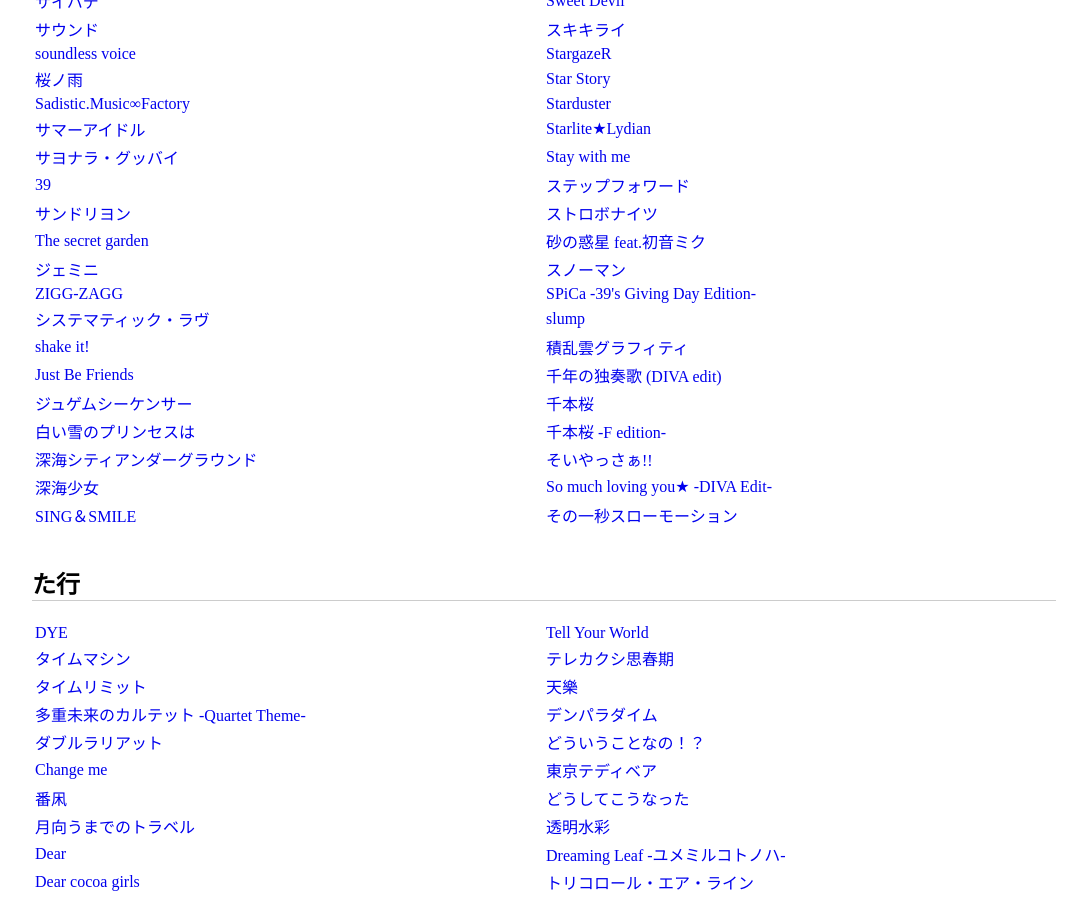
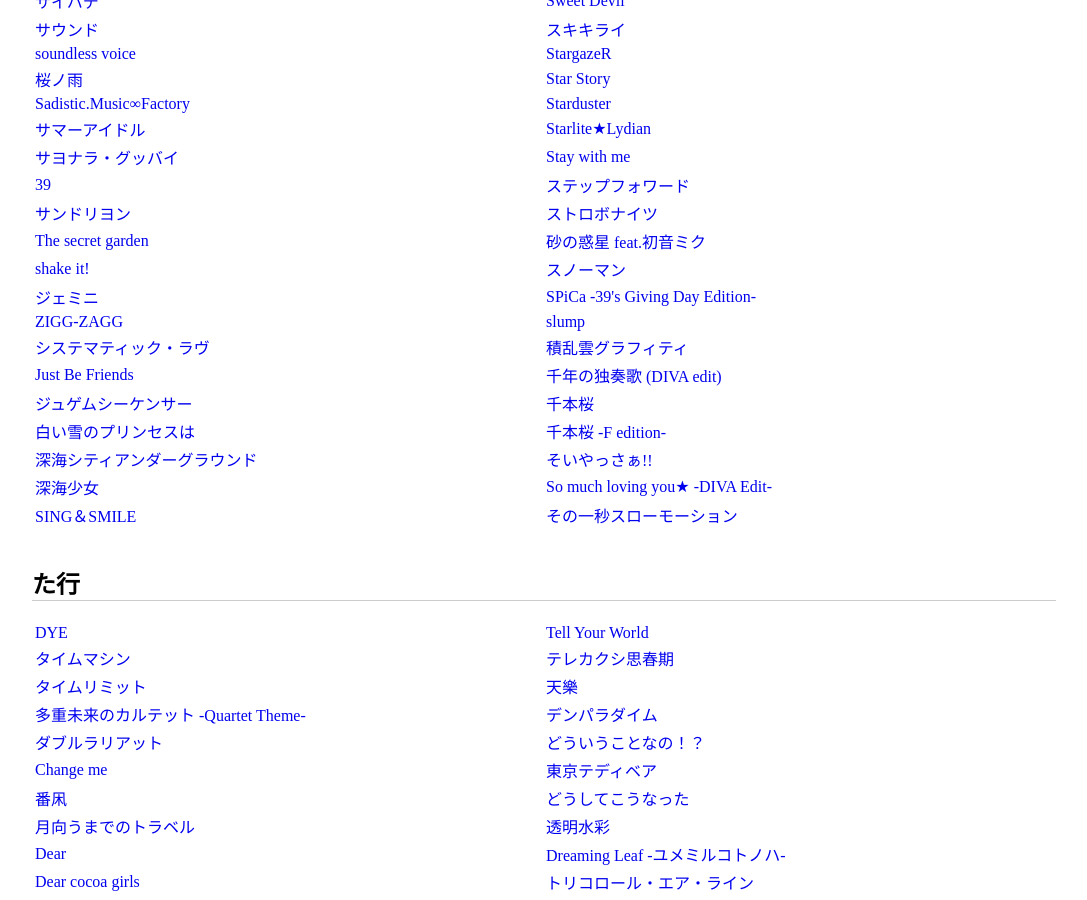
Before and after one commit to ProjectDIVA/FT, a Jekyll site: the page song.html, which Jekyll copies as it is, in a window 1280 px wide and 900 px high, scrolled down 1406 px. Shown: the whole window, without its empty margins (96-1183 px from the left). Built offline with Jekyll 4.4.1, drawn with Linux system fonts in a browser that asks for light colours.

Commit message:
修复部分曲目顺序问题、「ODDS&ENDS」路线简化

```diff
--- a/route.js
+++ b/route.js
@@ -242,7 +242,7 @@
 sa["エレクトロサチュレイタ"]=new Array("c","-","k2646#k3089#k3736#k5336#h5876,5922,5969.r24844#h6322,6337,6388,6408.r25988","-","-","-");
 sa["エンヴィキャットウォーク"]=new Array("c","-","c","-","-","-");
 sa["オオカミガール"]=new Array("h2559.r10440#h[FF]2754,2905.r12098#h3043.r12676#k5970","-","h211,344.r1793#h2655.r10946#h3049.r12740#h3235.r13635#h3528,3634,3700.r15556#h7186,7316.r30148","t原路线第四步 202 (×○) 早 Cool，212 (○) 晚 Fine 以达到 MAX Bonus。","-","-");
-sa["ODDS&ENDS"]=new Array("[CC]2049,2312#[CC]3481,3489#h[CC]3576,3601,3842,3876.r16004#[CC]4929,5112#h[CC]6913,7032.r28289#h[CC]7073,7144,7396,7458.r30468","-","[CC]4281,4291#k8003#k8196","-","-","-");
+sa["ODDS&ENDS"]=new Array("[CC]2049,2312#[CC]3481,3489#h[CC]3576,3601,3842,3876.r16004#[CC]4929,5112#h[CC]6913,7032.r28289#h[CC]7073,7144,7396,7458.r30468","-","c","-","-","-");
 sa["on the rocks"]=new Array("-","-","h184,242,289.r1928","-","h184,196,258,305.r1988#k2120#k3352#k5681#k5880","-");
 sa["骸骨楽団とリリア"]=new Array("h11442,11620.","-","c","-","-","-");
 sa["鏡音八八花合戦"]=new Array("-","-","c","-","-","-");
--- a/song.html
+++ b/song.html
@@ -219,19 +219,19 @@
 				<td><a href="info.html?id=103" target="_blank">砂の惑星 feat.初音ミク</a></td>
 			</tr>
 			<tr>
-				<td><a href="info.html?id=82" target="_blank">ジェミニ</a></td>
+				<td><a href="info.html?id=82" target="_blank">shake it!</a></td>
 				<td><a href="info.html?id=104" target="_blank">スノーマン</a></td>
 			</tr>
 			<tr>
-				<td><a href="info.html?id=83" target="_blank">ZIGG-ZAGG</a></td>
+				<td><a href="info.html?id=83" target="_blank">ジェミニ</a></td>
 				<td><a href="info.html?id=105" target="_blank">SPiCa -39's Giving Day Edition-</a></td>
 			</tr>
 			<tr>
-				<td><a href="info.html?id=84" target="_blank">システマティック・ラヴ</a></td>
+				<td><a href="info.html?id=84" target="_blank">ZIGG-ZAGG</a></td>
 				<td><a href="info.html?id=106" target="_blank">slump</a></td>
 			</tr>
 			<tr>
-				<td><a href="info.html?id=85" target="_blank">shake it!</a></td>
+				<td><a href="info.html?id=85" target="_blank">システマティック・ラヴ</a></td>
 				<td><a href="info.html?id=107" target="_blank">積乱雲グラフィティ</a></td>
 			</tr>
 			<tr>
```
